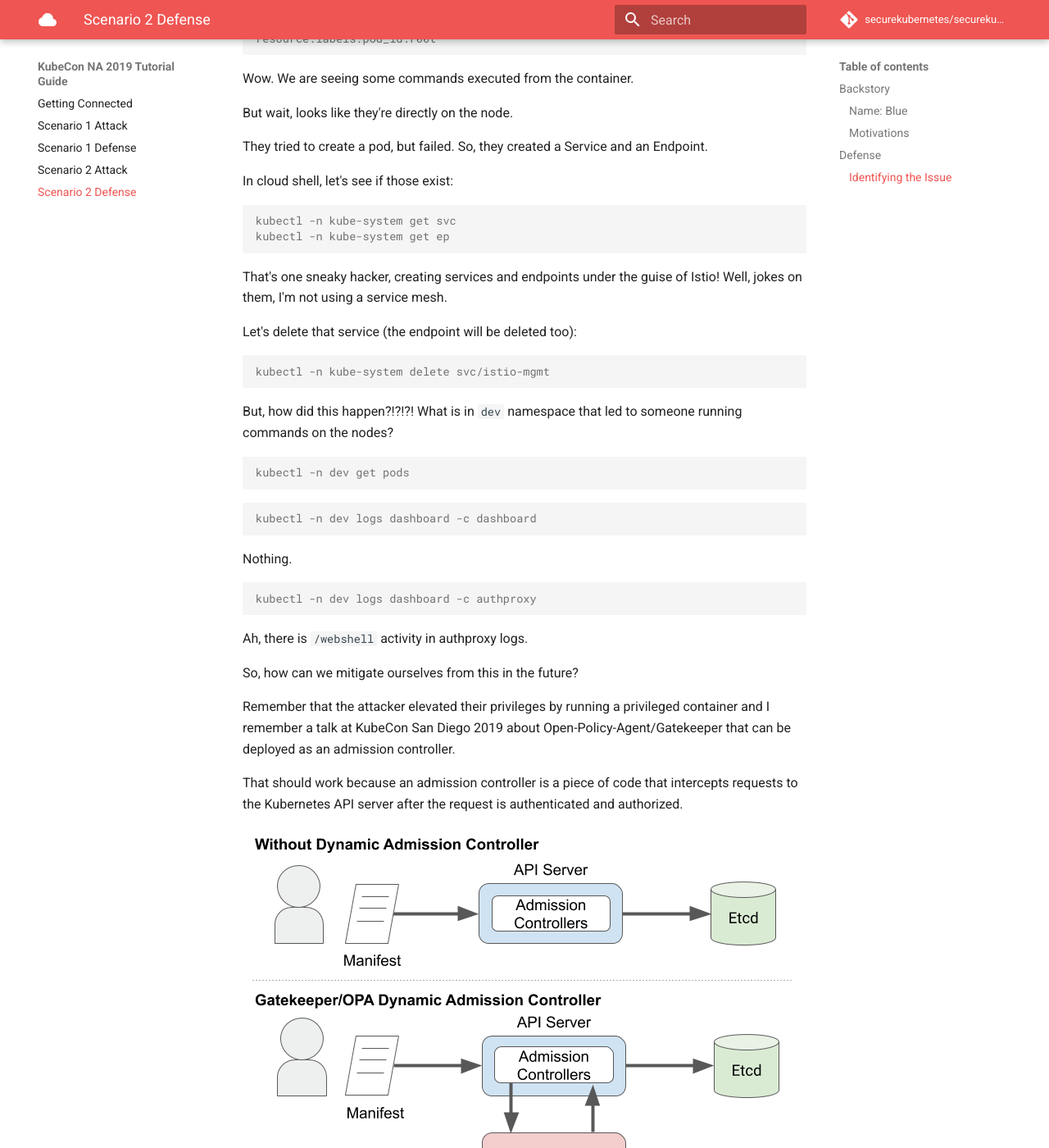
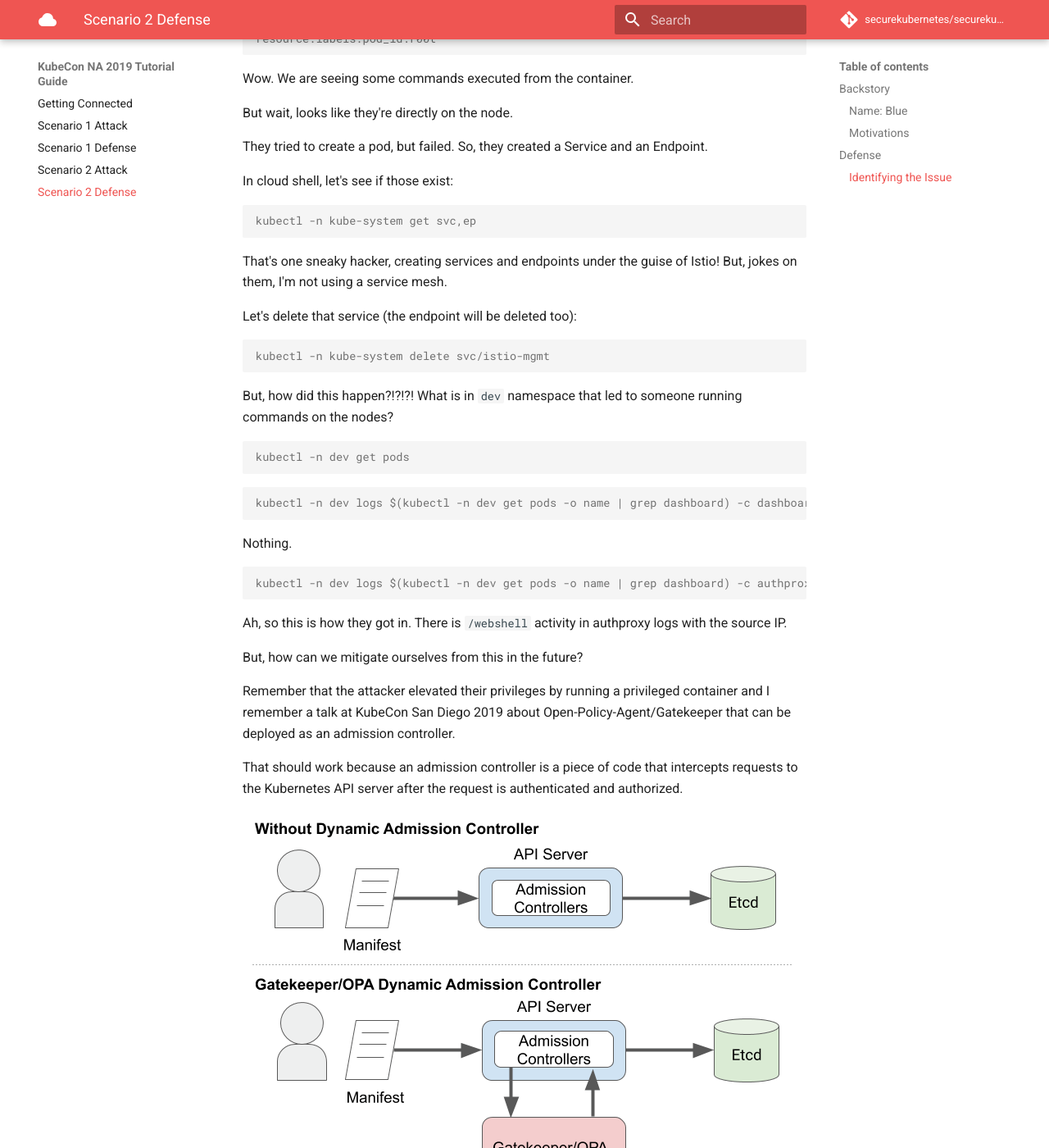
Before and after one commit to securekubernetes/securekubernetes, an MkDocs documentation site: the page built from docs/scenario_2_defense.md, in a window 1280 px wide and 1400 px high, scrolled down 1891 px. Shown: the whole window at 82% size. Built offline with MkDocs 1.6.1 and Material for MkDocs 9.7.7, drawn with Linux system fonts in a browser that asks for light colours; comment, search, counter and statistics services are not loaded; some of the changed text lies outside the part shown.

Commit message:
Update scenario_2_defense.md

````diff
--- a/docs/scenario_2_defense.md
+++ b/docs/scenario_2_defense.md
@@ -90,11 +90,11 @@
 In cloud shell, let's see if those exist:
 
 ```console
-kubectl -n kube-system get svc
-kubectl -n kube-system get ep
+kubectl -n kube-system get svc,ep
 ```
 
-That's one sneaky hacker, creating services and endpoints under the guise of Istio! Well, jokes on them, I'm not using a service mesh.
+That's one sneaky hacker, creating services and endpoints under the guise of Istio!
+But, jokes on them, I'm not using a service mesh.
 
 Let's delete that service (the endpoint will be deleted too):
 
@@ -109,18 +109,18 @@
 ```
 
 ```console
-kubectl -n dev logs dashboard -c dashboard
+kubectl -n dev logs $(kubectl -n dev get pods -o name | grep dashboard) -c dashboard
 ```
 
 Nothing.
 
 ```console
-kubectl -n dev logs dashboard -c authproxy
+kubectl -n dev logs $(kubectl -n dev get pods -o name | grep dashboard) -c authproxy
 ```
 
-Ah, there is `/webshell` activity in authproxy logs.
+Ah, so this is how they got in. There is `/webshell` activity in authproxy logs with the source IP.
 
-So, how can we mitigate ourselves from this in the future?
+But, how can we mitigate ourselves from this in the future?
 
 Remember that the attacker elevated their privileges by running a privileged container and I remember a talk at KubeCon San Diego 2019 about Open-Policy-Agent/Gatekeeper that can be deployed as an admission controller.
 
@@ -132,17 +132,18 @@
 
 ```console
 kubectl apply -f https://raw.githubusercontent.com/securekubernetes/securekubernetes/master/manifests/security2.yaml
+sleep 10
 kubectl apply -f https://raw.githubusercontent.com/securekubernetes/securekubernetes/master/manifests/security2-policies.yaml
 ```
 
 Let's see if this actually works:
 
 ```console
-kubectl run alpine --image=alpine --restart=Never
+kubectl -n dev run alpine --image=alpine --restart=Never
 ```
 
 ```console
-kubectl apply -f - <<EOF
+cat <<EOF >priv-pod.yaml
 apiVersion: v1
 kind: Pod
 metadata:
@@ -157,6 +158,10 @@
 EOF
 ```
 
+```console
+kubectl -n dev apply -f priv-pod.yaml
+```
+
 It works!
 
 I should call the boss about this incident.
````
